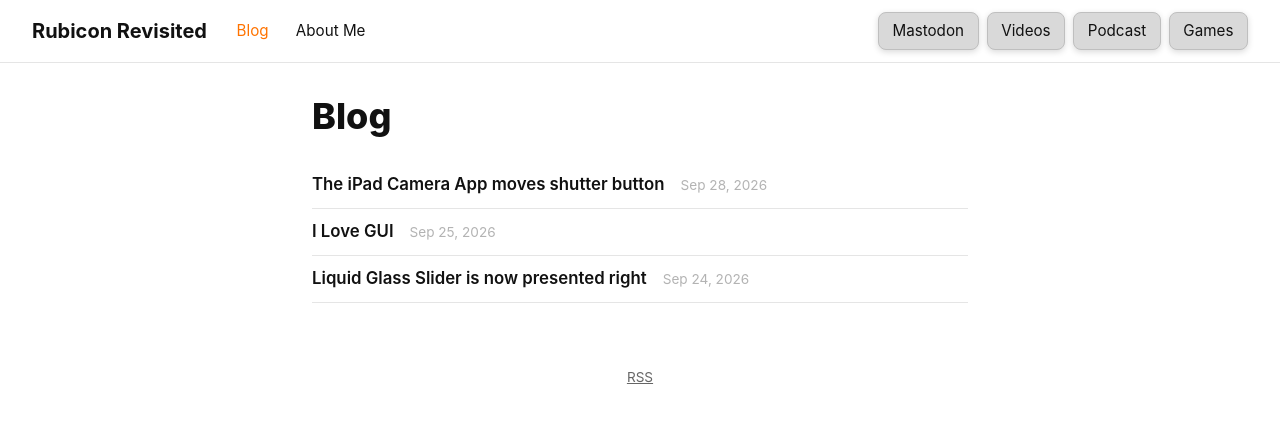
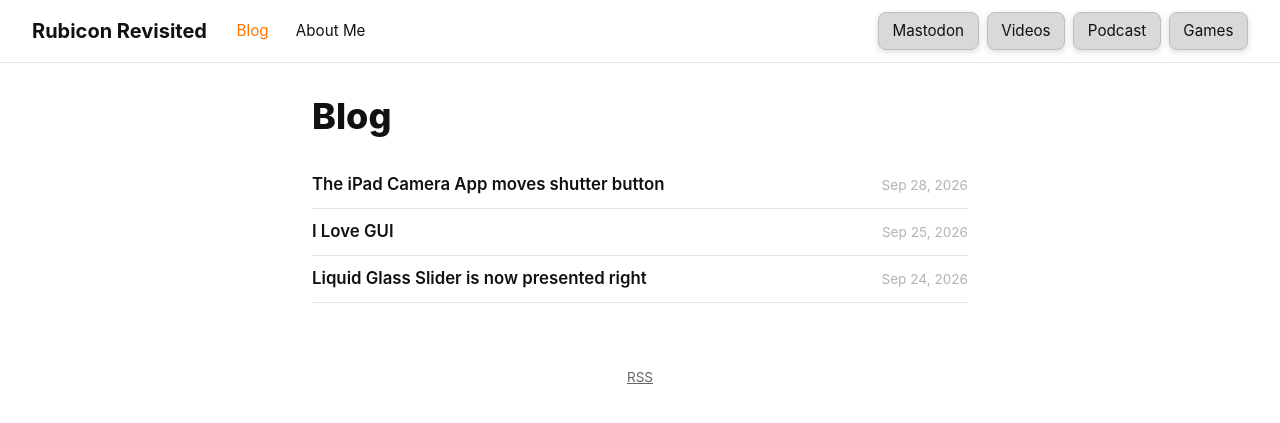
Before and after one commit to StepanJiri/stepankarasek.github.io, a Jekyll site: the page built from blog.html, in a window 1280 px wide. Shown: the top 423 px of the page. Built offline with Jekyll 4.4.1, drawn with Linux system fonts in a browser that asks for light colours.

Commit message:
Update style.css

```diff
--- a/assets/css/style.css
+++ b/assets/css/style.css
@@ -321,17 +321,19 @@ article video {
 .archive-item {
   display: flex;
   align-items: baseline;
+  justify-content: space-between;
   gap: 1rem;
   padding: 0.6rem 0;
   border-bottom: 1px solid var(--border);
 }
 
 .archive-date {
-  flex: 0 0 110px;
+  flex: none;
+  white-space: nowrap;
+  text-align: right;
   color: #b3b3b3;
   font-size: 0.85rem;
 }
-
 .archive-title {
   color: var(--fg);
   text-decoration: none;
```
